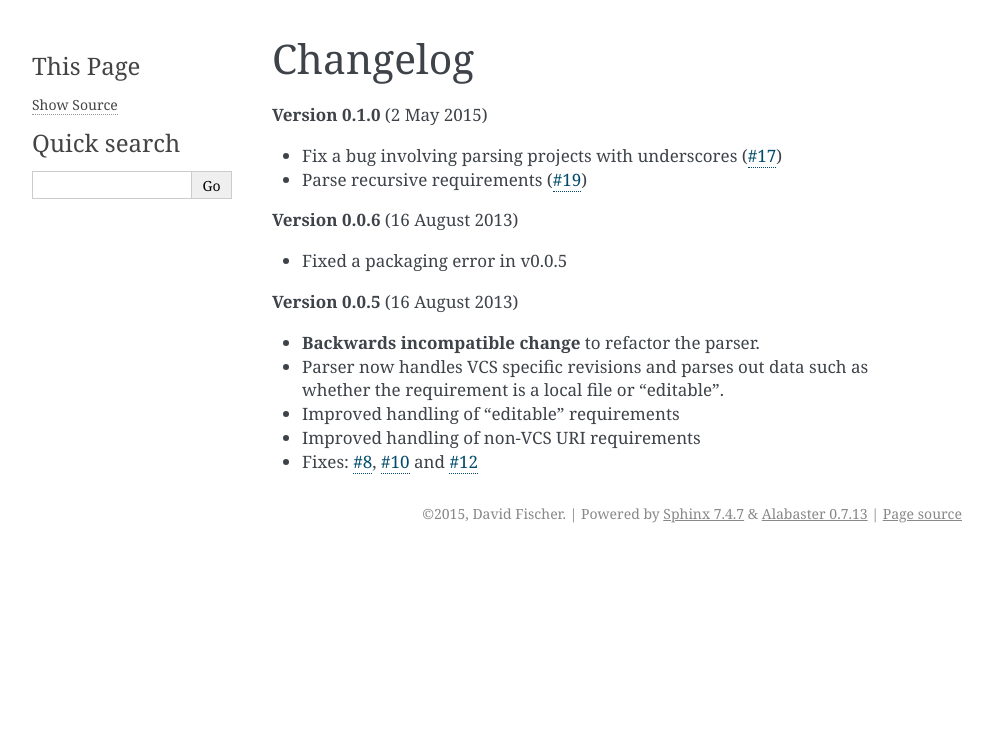
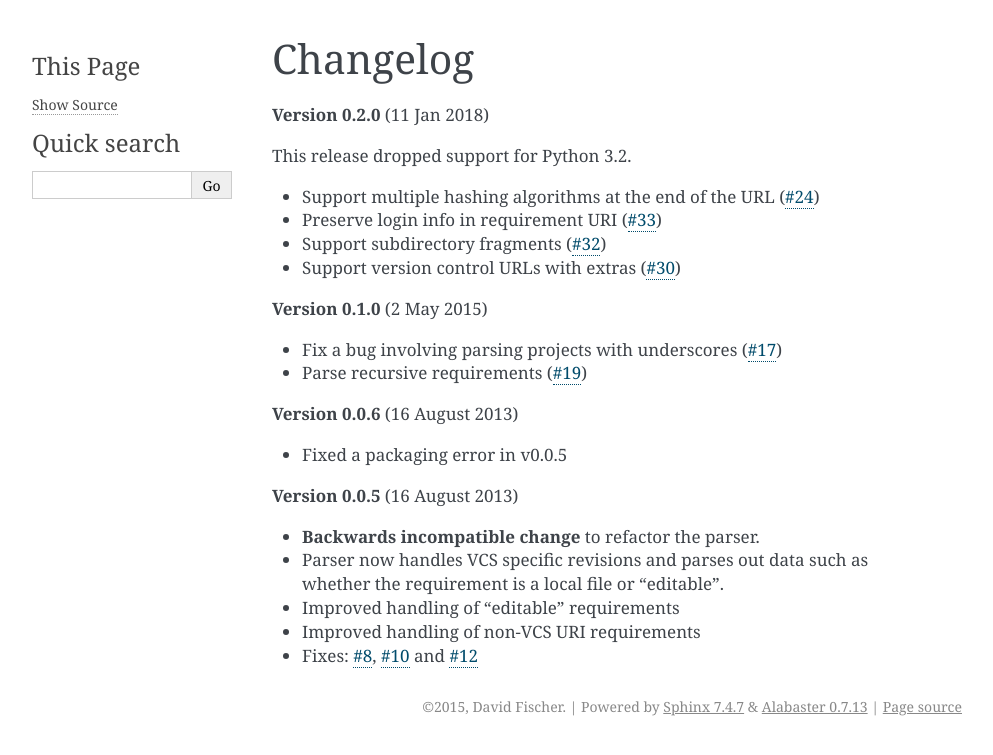
Before and after one commit to madpah/requirements-parser, a Sphinx documentation site: the page built from docs/changelog.rst, in a window 1280 px wide. Shown: the top 755 px of the page, without its empty margins (148-1141 px from the left). Built offline with Sphinx 7.4.7, drawn with Linux system fonts in a browser that asks for light colours.

Commit message:
Update changelog for release

```diff
--- a/docs/changelog.rst
+++ b/docs/changelog.rst
@@ -1,5 +1,20 @@
 Changelog
 =========
+
+**Version 0.2.0** (11 Jan 2018)
+
+This release dropped support for Python 3.2.
+
+* Support multiple hashing algorithms at the end of the URL (`#24`_)
+* Preserve login info in requirement URI (`#33`_)
+* Support subdirectory fragments (`#32`_)
+* Support version control URLs with extras (`#30`_)
+
+.. _#24: https://github.com/davidfischer/requirements-parser/pull/24
+.. _#33: https://github.com/davidfischer/requirements-parser/pull/33
+.. _#32: https://github.com/davidfischer/requirements-parser/pull/32
+.. _#30: https://github.com/davidfischer/requirements-parser/pull/30
+
 
 **Version 0.1.0** (2 May 2015)
 
```
